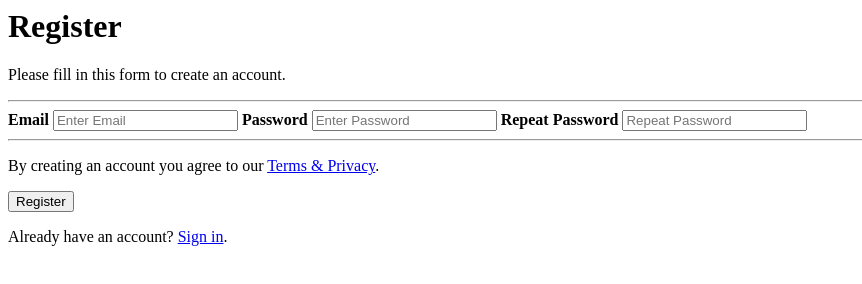
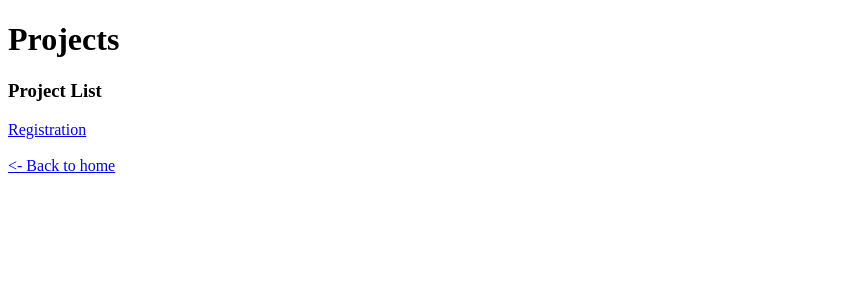
Before and after one commit to priyaindu14/index.js, a website: page project.html in a window 1280 px wide. Shown: the whole page, without its empty margins (0-862 px from the left). Drawn offline with Linux system fonts and the light colour scheme.

Commit message:
Update project.html

```diff
--- a/project.html
+++ b/project.html
@@ -1,24 +1,16 @@
-<form action="action_page.php">
-  <div class="container">
-    <h1>Register</h1>
-    <p>Please fill in this form to create an account.</p>
-    <hr>
-
-    <label for="email"><b>Email</b></label>
-    <input type="text" placeholder="Enter Email" name="email" id="email" required>
-
-    <label for="psw"><b>Password</b></label>
-    <input type="password" placeholder="Enter Password" name="psw" id="psw" required>
-
-    <label for="psw-repeat"><b>Repeat Password</b></label>
-    <input type="password" placeholder="Repeat Password" name="psw-repeat" id="psw-repeat" required>
-    <hr>
-
-    <p>By creating an account you agree to our <a href="#">Terms & Privacy</a>.</p>
-    <button type="submit" class="registerbtn">Register</button>
-  </div>
-
-  <div class="container signin">
-    <p>Already have an account? <a href="#">Sign in</a>.</p>
-  </div>
-</form>
+<!-- project.html -->
+<!DOCTYPE html>
+<html>
+<head>
+   <meta charset="UTF-8">
+   <title>My Project</title>
+</head>
+<body>
+   <h1>Projects</h1>
+   <h3>Project List</h3>
+  <a href="./registration">Registration</a>
+  <br>
+  <br>
+   <a href="/">&lt;- Back to home</a>
+</body>
+</html>
```
